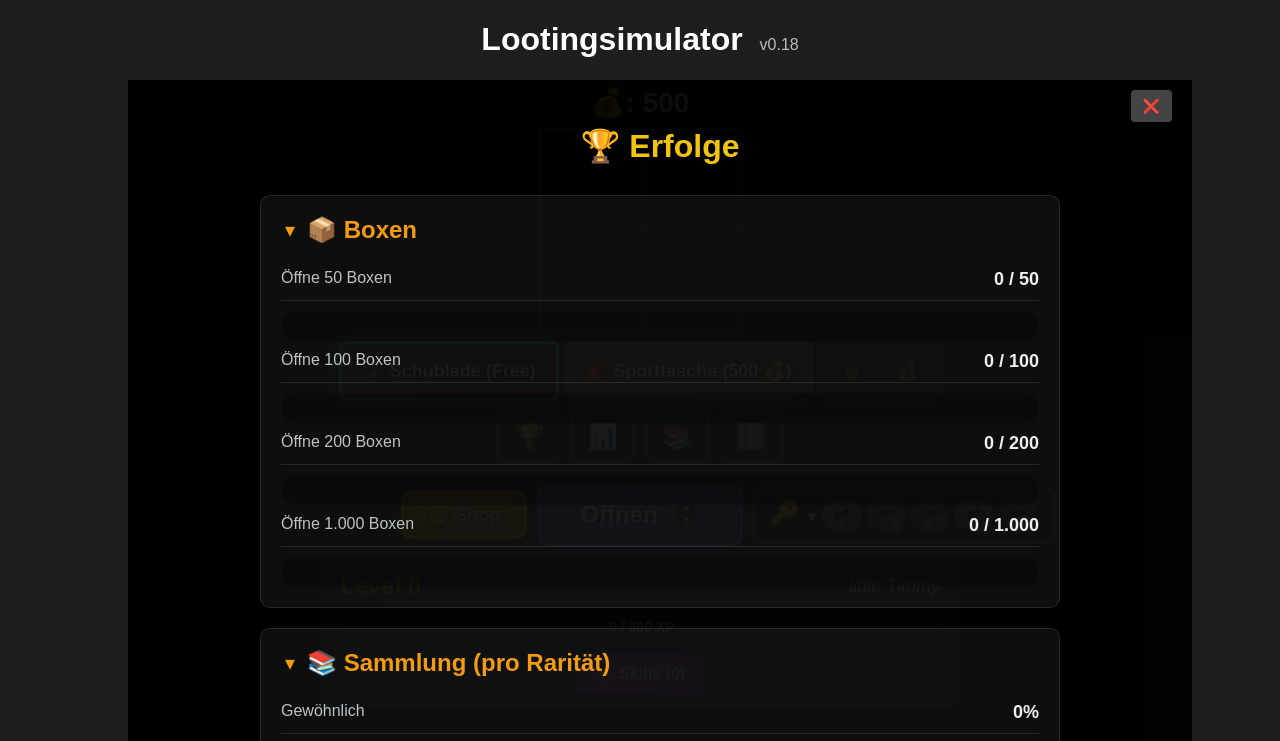
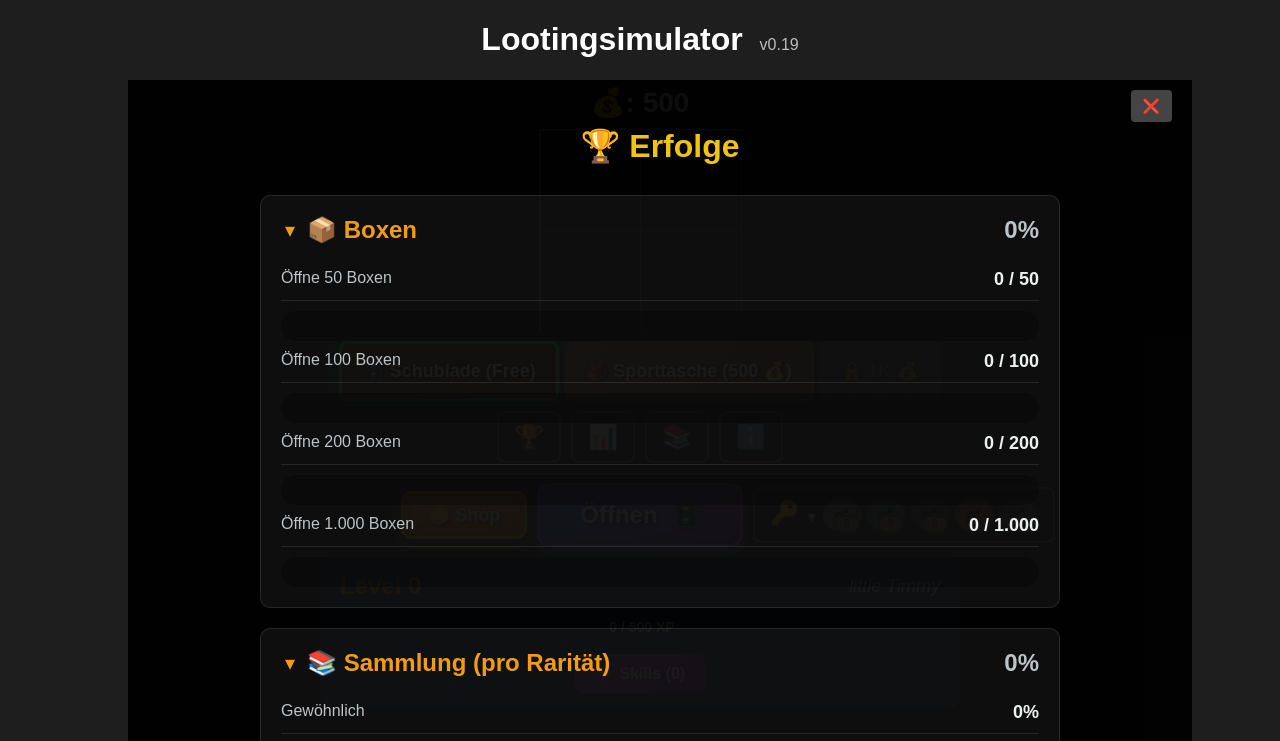
Before and after one commit to REMP4GE175/Lootingsimulator, a plain HTML site: page index.html in a window 1280 px wide. Both pictures are taken after a click on the button "Erfolge". Shown: the top 741 px of the page. Drawn offline with Linux system fonts and the light colour scheme.

Commit message:
Erfolge: Prozentanzeige je Kategorie (Boxen/Sammlung/Gold/Schlüssel) im Header; Version v0.19

```diff
--- a/script.js
+++ b/script.js
@@ -3424,6 +3424,8 @@ function showAchievements() {
 
   // Kategorie: Boxen
   const opened = stats.totalBoxesOpened || 0;
+  const boxMaxTarget = BOX_MILESTONES[BOX_MILESTONES.length - 1] || 1;
+  const boxPctOverall = Math.min(100, Math.round((opened / boxMaxTarget) * 100));
   const boxItems = BOX_MILESTONES.map(m => {
     const done = opened >= m;
     const progressPct = Math.min(100, Math.round((opened / m) * 100));
@@ -3437,6 +3439,9 @@ function showAchievements() {
   }).join('');
 
   // Kategorie: Sammlung (pro Rarität)
+  const totalItemsAll = rarities.reduce((sum, r) => sum + ((itemPools[r] || []).length), 0);
+  const discoveredCountAll = rarities.reduce((sum, r) => sum + ((itemPools[r] || []).filter(it => discoveredItems.has(it.name)).length), 0);
+  const collectionPctOverall = totalItemsAll > 0 ? Math.round((discoveredCountAll / totalItemsAll) * 100) : 0;
   const collectionSection = rarities.map(r => {
     const pct = collectionPercentForRarity(r);
     return `
@@ -3450,6 +3455,8 @@ function showAchievements() {
 
   // Kategorie: Gold
   const earned = stats.totalGoldEarned || 0;
+  const goldMaxTarget = GOLD_MILESTONES[GOLD_MILESTONES.length - 1] || 1;
+  const goldPctOverall = Math.min(100, Math.round((earned / goldMaxTarget) * 100));
   const goldItems = GOLD_MILESTONES.map(m => {
     const done = earned >= m;
     const progressPct = Math.min(100, Math.round((earned / m) * 100));
@@ -3478,22 +3485,24 @@ function showAchievements() {
     }).join('');
     return entries;
   }).join('');
+  const keysCompletedRarities = rarities.filter(r => ((stats.keysFoundCounts && stats.keysFoundCounts[r]) || 0) >= 1).length;
+  const keysPctOverall = Math.round((keysCompletedRarities / Math.max(1, rarities.length)) * 100);
 
   dom.achievementsContent.innerHTML = `
     <div class="stats-section" data-sec="boxes">
-      <h3 class="ach-section-header" data-sec="boxes"><button class="ach-toggle" aria-label="Ein-/ausklappen">▾</button> 📦 Boxen</h3>
+      <h3 class="ach-section-header" data-sec="boxes"><button class="ach-toggle" aria-label="Ein-/ausklappen">▾</button> 📦 Boxen <span class="ach-percent">${boxPctOverall}%</span></h3>
       <div class="ach-section-body" data-sec="boxes">${boxItems}</div>
     </div>
     <div class="stats-section" data-sec="collection">
-      <h3 class="ach-section-header" data-sec="collection"><button class="ach-toggle" aria-label="Ein-/ausklappen">▾</button> 📚 Sammlung (pro Rarität)</h3>
+      <h3 class="ach-section-header" data-sec="collection"><button class="ach-toggle" aria-label="Ein-/ausklappen">▾</button> 📚 Sammlung (pro Rarität) <span class="ach-percent">${collectionPctOverall}%</span></h3>
       <div class="ach-section-body" data-sec="collection">${collectionSection}</div>
     </div>
     <div class="stats-section" data-sec="gold">
-      <h3 class="ach-section-header" data-sec="gold"><button class="ach-toggle" aria-label="Ein-/ausklappen">▾</button> 💰 Gold</h3>
+      <h3 class="ach-section-header" data-sec="gold"><button class="ach-toggle" aria-label="Ein-/ausklappen">▾</button> 💰 Gold <span class="ach-percent">${goldPctOverall}%</span></h3>
       <div class="ach-section-body" data-sec="gold">${goldItems}</div>
     </div>
     <div class="stats-section" data-sec="keys">
-      <h3 class="ach-section-header" data-sec="keys"><button class="ach-toggle" aria-label="Ein-/ausklappen">▾</button> 🔑 Schlüssel</h3>
+      <h3 class="ach-section-header" data-sec="keys"><button class="ach-toggle" aria-label="Ein-/ausklappen">▾</button> 🔑 Schlüssel <span class="ach-percent">${keysPctOverall}%</span></h3>
       <div class="ach-section-body" data-sec="keys">${keysSection}</div>
     </div>
   `;
--- a/style.css
+++ b/style.css
@@ -492,6 +492,12 @@ body {
   padding: 0 4px;
 }
 .ach-section-body { margin-top: 8px; }
+/* Prozentanzeige rechts im Header */
+.ach-section-header .ach-percent {
+  margin-left: auto;
+  color: #bdc3c7;
+  font-weight: 700;
+}
 
 .stat-item {
   display: flex;
--- a/version.json
+++ b/version.json
@@ -1,4 +1,4 @@
 {
-  "version": "0.18",
+  "version": "0.19",
   "date": "2025-11-04"
 }
```
Also changed, not shown: Itembilder/Selten/Wecker.png (added).
